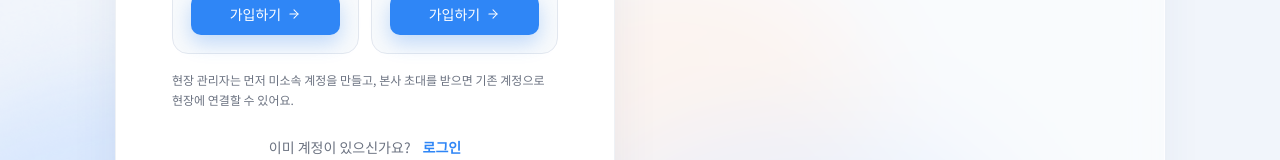
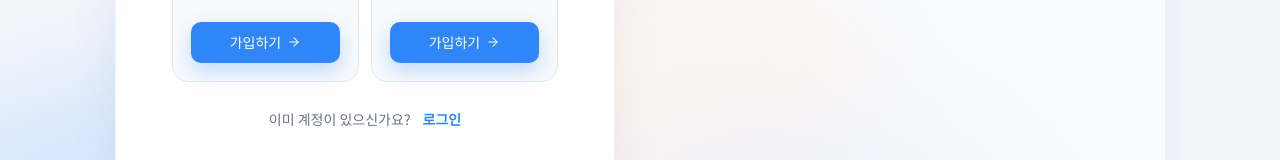
Before and after one commit to team-nativeLab/heatguard-client, a React (Vite) app: page /auth/select/signup in a window 1280 px wide. Shown: the part 480-640 px from the top of the page. Built offline with nearby package versions, Linux system fonts and the light colour scheme; no server answers; a web font is replaced by a local one.

Commit message:
ui: remove extra signup guidance

```diff
--- a/src/pages/RoleSelectPage.tsx
+++ b/src/pages/RoleSelectPage.tsx
@@ -139,10 +139,6 @@ export default function RoleSelectPage({ mode }: { mode: Mode }) {
         </div>
       )}
 
-      {mode === "signup" && (
-        <p className="mt-4 text-xs leading-5 text-[var(--auth-text-muted)]">현장 관리자는 먼저 미소속 계정을 만들고, 본사 초대를 받으면 기존 계정으로 현장에 연결할 수 있어요.</p>
-      )}
-
       <p className="mt-7 flex justify-center gap-3 text-sm leading-[1.4]">
         <span className="text-[var(--auth-text-muted)]">{c.footerText}</span>
         <Link to={c.footerTo} state={{ authFrom: mode }} className="font-bold text-[var(--auth-accent)] hover:underline">
```
